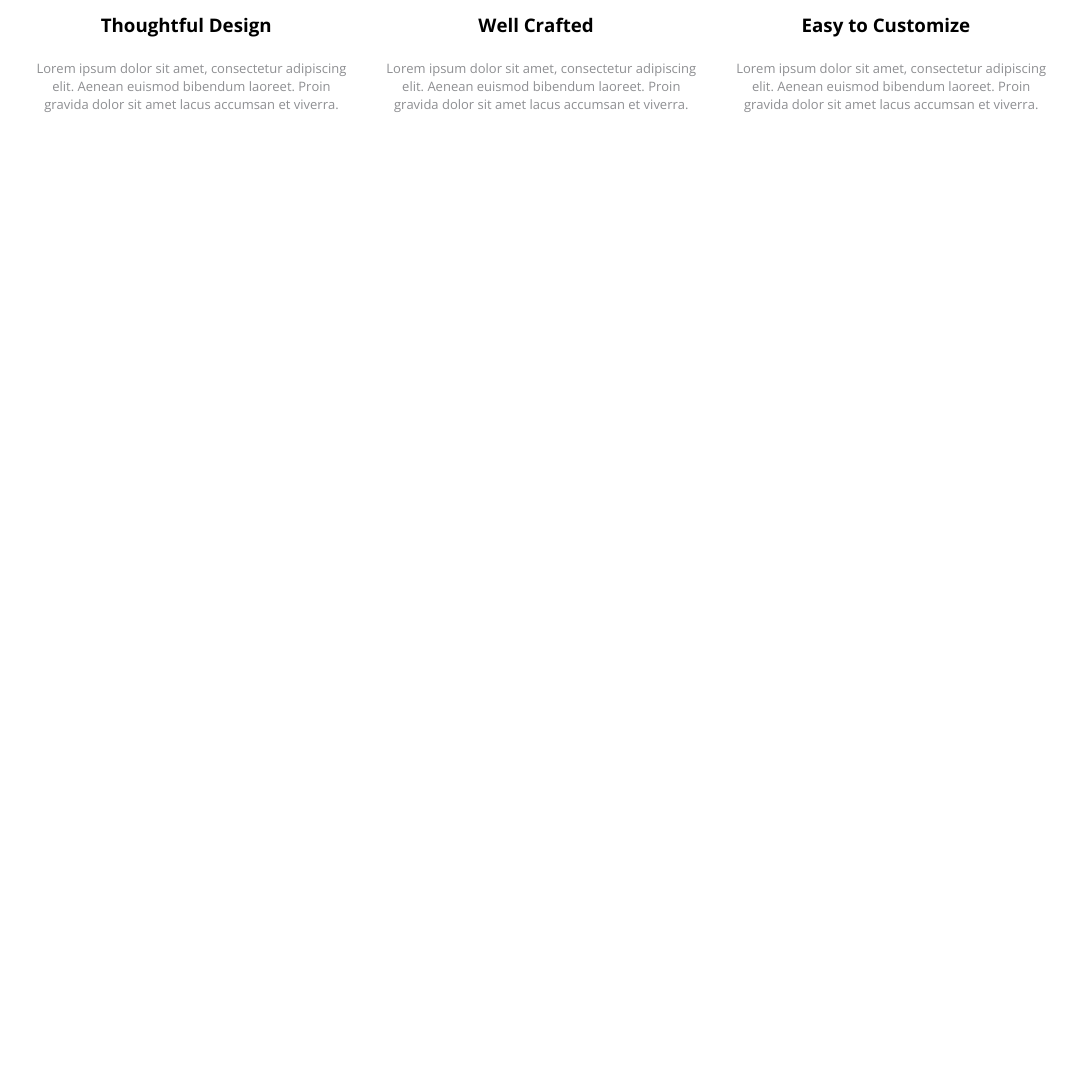
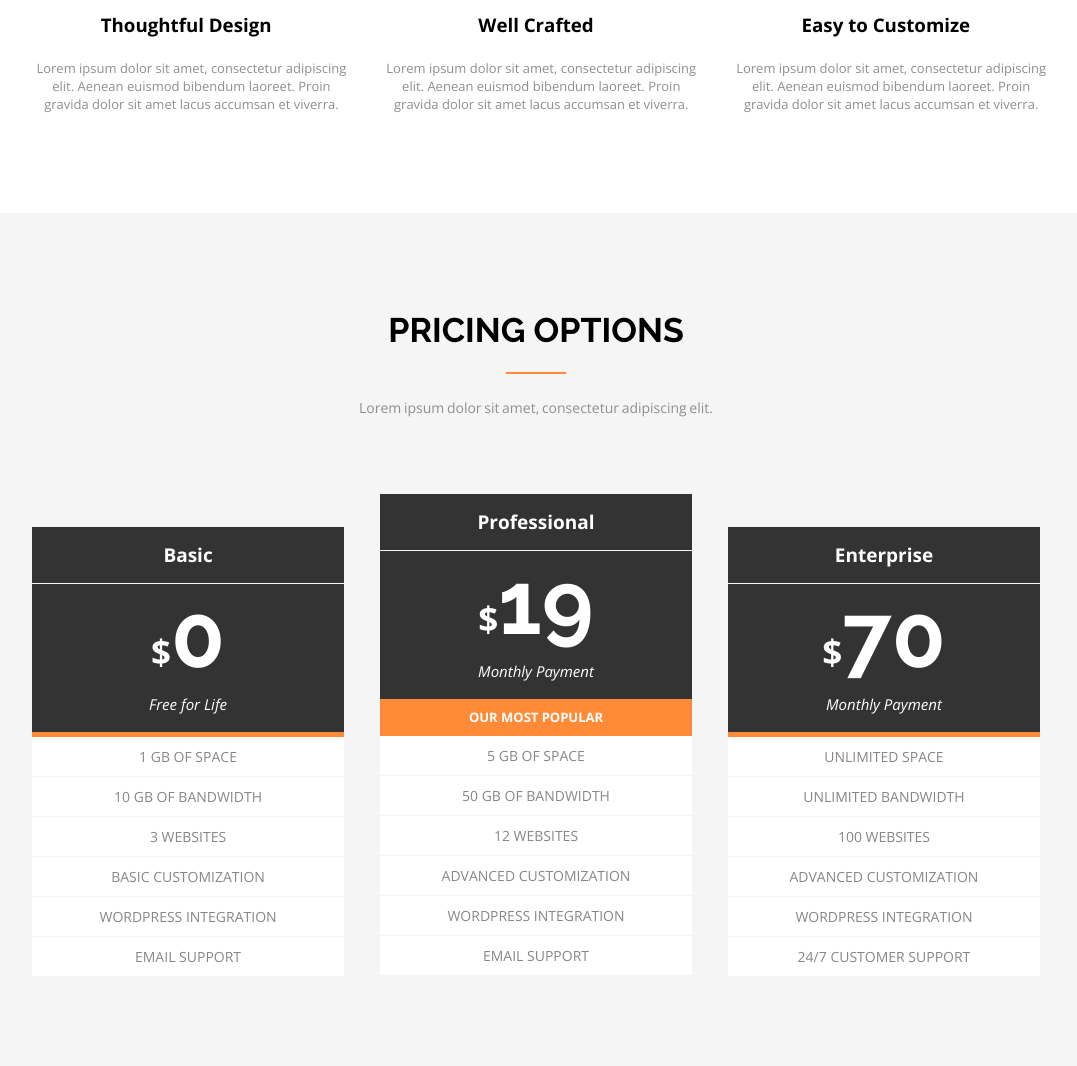
Before and after one commit to andreymglinets/AX-layout, a plain HTML site: page index.html in a window 1280 px wide. Shown: the part 2803-3869 px from the top of the page, without its empty margins (104-1181 px from the left). Before the commit the page ends 3016 px from the top, so only its background shows below. Drawn offline with nearby package versions, Linux system fonts and the light colour scheme.

Commit message:
Add: Add new tariffs block

```diff
--- a/index.html
+++ b/index.html
@@ -5,6 +5,8 @@
     <meta http-equiv="X-UA-Compatible" content="IE=edge">
     <meta name="viewport" content="width=device-width, initial-scale=1.0">
     <link rel="stylesheet" href="style.css">
+    <link rel="preconnect" href="https://fonts.googleapis.com">
+    <link rel="preconnect" href="https://fonts.gstatic.com" crossorigin>
     <link href="https://fonts.googleapis.com/css2?family=Open+Sans:ital,wght@0,300;0,400;0,500;0,600;0,700;0,800;1,300;1,400;1,500;1,600;1,700;1,800&family=Raleway:ital,wght@0,100;0,200;0,300;0,400;0,500;0,600;0,700;0,800;0,900;1,100;1,200;1,300;1,400;1,500;1,600;1,700;1,800;1,900&display=swap" rel="stylesheet">
 </head>
 <body>
@@ -181,5 +183,61 @@
             </div>
         </div>
     </article>
+    <article class="pricing_options common_block" >
+        <div class="pricing_options_content common_block_width">
+            <h1 class="pricing_options_title relawey">PRICING OPTIONS</h1>
+            <div class="pricing_options_line"></div>
+            <div class="pricing_options_text awesome_center_text">Lorem ipsum dolor sit amet, consectetur adipiscing elit.</div>
+        </div>
+    </article>
+    <article class="tariffs_blocks">
+        <div class="tariffs_blocks_content">
+            <div class="blocks_tariffs blocks_tariffs_margin">
+                <div class="tariff_title tariff_color">Basic</div>
+                <div class="tariff_color tariff_coast">
+                    <div class="currency_tarrif">$</div>
+                    <div class="prise_tariff">0</div>
+                </div>
+                <div class="description_tariff">Free for Life</div>
+                <div class="boreder_block"></div>
+                <div class="conditions_blocks">1 GB OF SPACE</div>
+                <div class="conditions_blocks">10 GB OF BANDWIDTH</div>
+                <div class="conditions_blocks">3 WEBSITES</div>
+                <div class="conditions_blocks">BASIC CUSTOMIZATION</div>
+                <div class="conditions_blocks">WORDPRESS INTEGRATION</div>
+                <div class="conditions_blocks">EMAIL SUPPORT</div>
+            </div>
+            <div class="blocks_tariffs">
+                <div class="tariff_title tariff_color">Professional</div>
+                <div class="tariff_color tariff_coast">
+                    <div class="currency_tarrif">$</div>
+                    <div class="prise_tariff">19</div>
+                </div>
+                <div class="description_tariff">Monthly Payment</div>
+                <div class="boreder_block boreder_block_text">OUR MOST POPULAR</div>
+                <div class="conditions_blocks">5 GB OF SPACE</div>
+                <div class="conditions_blocks">50 GB OF BANDWIDTH</div>
+                <div class="conditions_blocks">12 WEBSITES</div>
+                <div class="conditions_blocks">ADVANCED CUSTOMIZATION</div>
+                <div class="conditions_blocks">WORDPRESS INTEGRATION</div>
+                <div class="conditions_blocks">EMAIL SUPPORT</div>
+            </div>
+            <div class="blocks_tariffs blocks_tariffs_margin">
+                <div class="tariff_title tariff_color">Enterprise</div>
+                <div class="tariff_color tariff_coast">
+                    <div class="currency_tarrif">$</div>
+                    <div class="prise_tariff">70</div>
+                </div>
+                <div class="description_tariff">Monthly Payment</div>
+                <div class="boreder_block"></div>
+                <div class="conditions_blocks">UNLIMITED SPACE</div>
+                <div class="conditions_blocks">UNLIMITED BANDWIDTH</div>
+                <div class="conditions_blocks">100 WEBSITES</div>
+                <div class="conditions_blocks">ADVANCED CUSTOMIZATION</div>
+                <div class="conditions_blocks">WORDPRESS INTEGRATION</div>
+                <div class="conditions_blocks">24/7 CUSTOMER SUPPORT</div>
+            </div>
+        </div>
+    </article>
 </body>
 </html>
--- a/style.css
+++ b/style.css
@@ -5,6 +5,10 @@
     margin: 0;
     padding: 0;
     font-family: 'Open Sans';
+}
+
+.relawey{
+    font-family: 'Raleway', sans-serif;
 }
 
 header{
@@ -579,3 +583,116 @@ input:focus{
     width: 91%;
     margin: 22px 0 0 21px;
 }
+
+.pricing_options{
+    justify-content: center;
+    padding-top: 97px;
+    text-align: center;
+    background-color: #f5f5f5;
+}
+
+.pricing_options_title {
+    font-size: 34px;
+}
+
+.pricing_options_line{
+    background-color: #ff8b38;
+    height: 2px;
+    margin: 22px auto 0;
+    width: 6%;
+}
+
+.tariffs_blocks{
+    display: flex;
+    justify-content: center;
+    padding: 77px 0  89px 0;
+    background-color: #f5f5f5;
+}
+
+.tariffs_blocks_content{
+    width: 78.8%;
+    display: flex;
+    flex-direction: row;
+    justify-content: space-between;
+    text-align: center;
+}
+
+.blocks_tariffs{
+    width:31%;
+}
+
+.tariff_coast{
+    font-family: 'Raleway';
+    font-weight: bold;
+    display: flex;
+    flex-direction: row;
+    justify-content: center;
+    height: 124px;
+}
+
+.prise_tariff{
+    font-family: 'Raleway';
+}
+
+.tariff_color{
+    background-color: #333333;
+    color: white;
+}
+
+.blocks_tariffs_margin{
+    margin: 33px 0 0 0;
+}
+
+.tariff_title{
+    height: 56px;
+    font-size: 19px;
+    font-weight: bold;
+    border-bottom: 1px solid #f5f5f5;
+    display: table-cell;
+    vertical-align: middle;
+    width: 1%;
+}
+
+.description_tariff{
+    background-color: #333333;
+    color: white;
+    padding-bottom: 18px;
+}
+
+.prise_tariff{
+    font-size: 88px;
+}
+
+.currency_tarrif{
+    margin-top: 14%;
+    font-size: 35px;
+}
+
+.description_tariff{
+    font-size: 15px;
+    font-style: italic;
+    margin: -4.6% 0 0 0;
+}
+
+.boreder_block{
+    height: 5px;
+    background-color: #ff8b38;
+}
+
+.boreder_block_text{
+    display: table-cell;
+    vertical-align: middle;
+    color: white;
+    width: 1%;
+    height: 37px;
+    font-size: 13px;
+    font-weight: bold;
+}
+
+.conditions_blocks {
+    color: #86878b;
+    border-bottom: 1px solid #f5f5f5;
+    background-color: #ffffff;
+    font-size: 14px;
+    padding: 10px 0 10px 0;
+}
```
